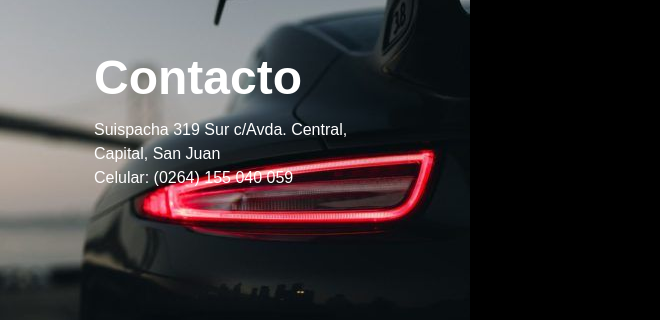
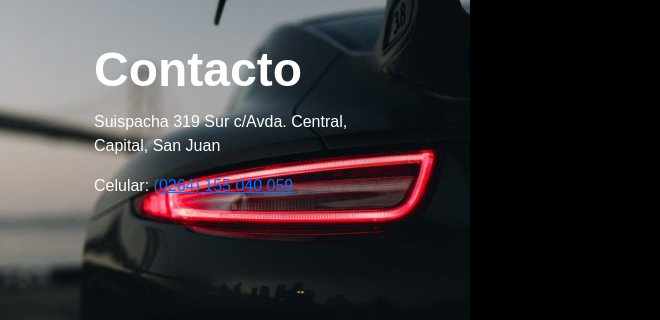
Before and after one commit to lual-taller-01/lual-taller-01.github.io, a plain HTML site: page index.html in a window 1280 px wide. Shown: the part 2378-2698 px from the top of the page, 0-660 px from the left. Drawn offline with nearby package versions, Linux system fonts and the light colour scheme.

Commit message:
prueba de celu para llamar

```diff
--- a/index.html
+++ b/index.html
@@ -252,8 +252,9 @@
                 <p class="lead">    <address>
                     Suispacha 319 Sur c/Avda. Central,<br>
                     Capital, San Juan<br>
-                    Celular: (0264) 155 040 059
-                    </address></p>
+                    </address>
+                    Celular: <a href="tel:+542644390945">(0264) 155 040 059</a>
+                    </p>
             </div>
 
             <div class="col-10 col-sm-8 col-lg-6">
```
